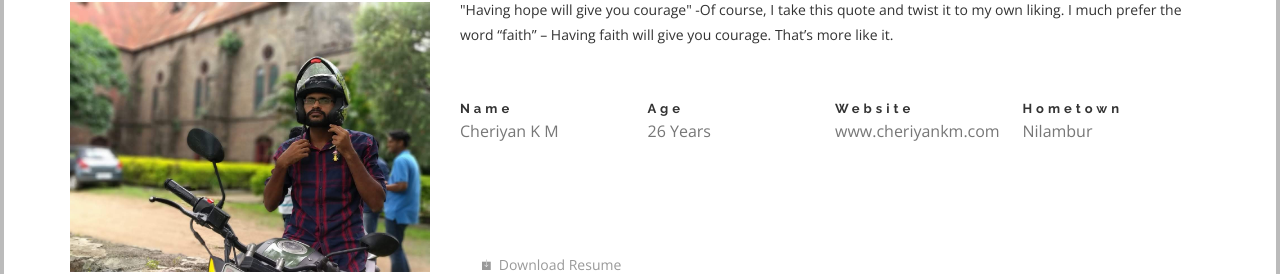
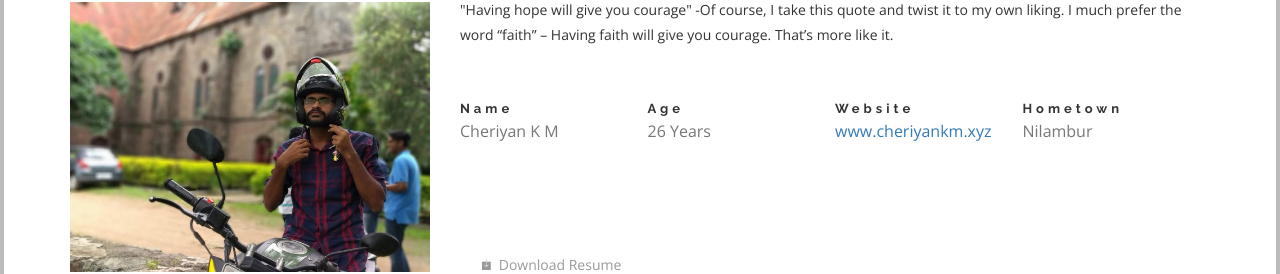
Before and after one commit to cheriyankm/Cheriyancom, a plain HTML site: page index.html in a window 1280 px wide. Both pictures are taken after a click on the link "ABOUT ME". Shown: the part 254-528 px from the top of the page. Drawn offline with nearby package versions, Linux system fonts and the light colour scheme; files whose address does not match are found by name; a web font is replaced by a local one.

Commit message:
link change

```diff
--- a/index.html
+++ b/index.html
@@ -206,7 +206,7 @@
 									<li>
 										<div class='inner'>
 											<h4>Website</h4>
-											<p>www.cheriyankm.com</p>
+											<p><a href="www.cheriyankm.xyz">www.cheriyankm.xyz</a></p>
 										</div>
 									</li>
 									<li>
```
